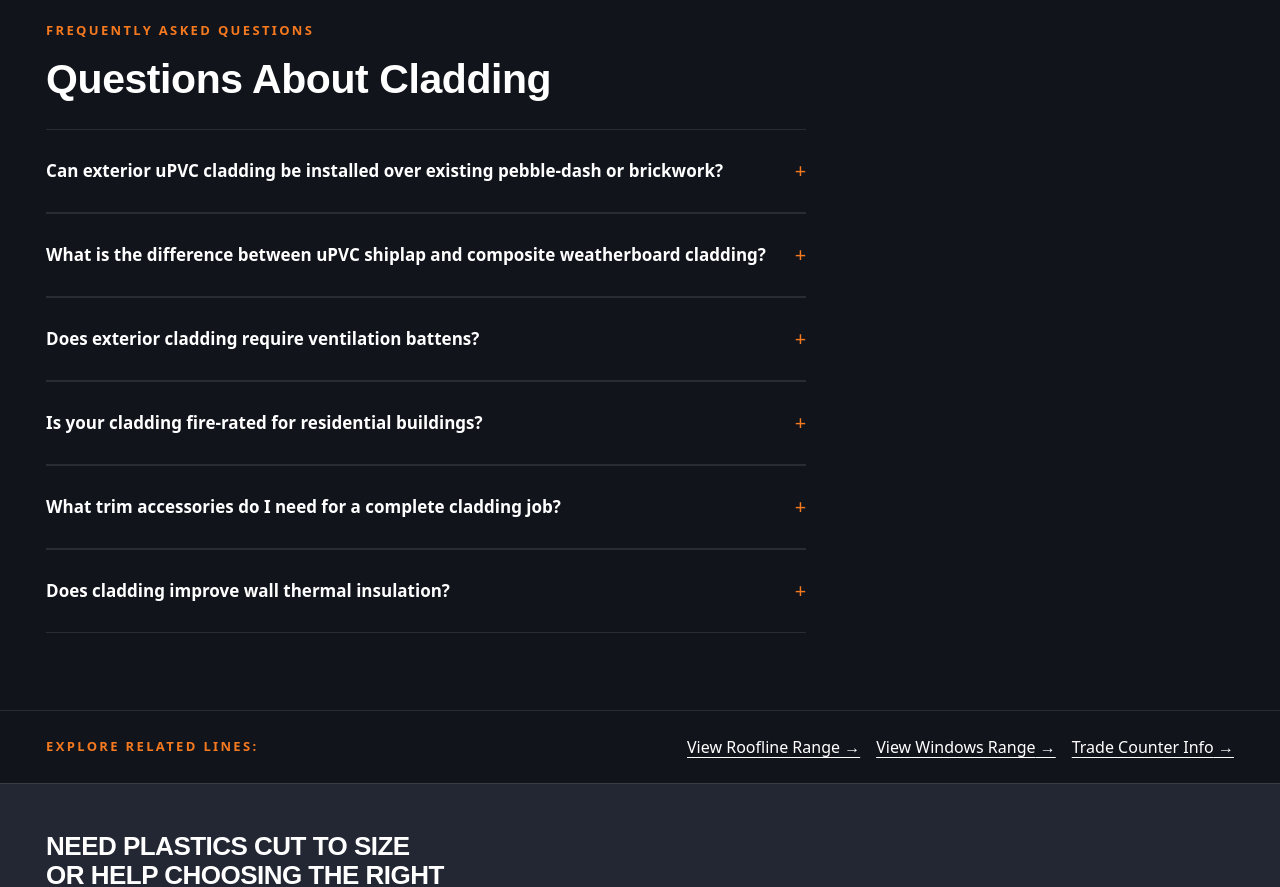
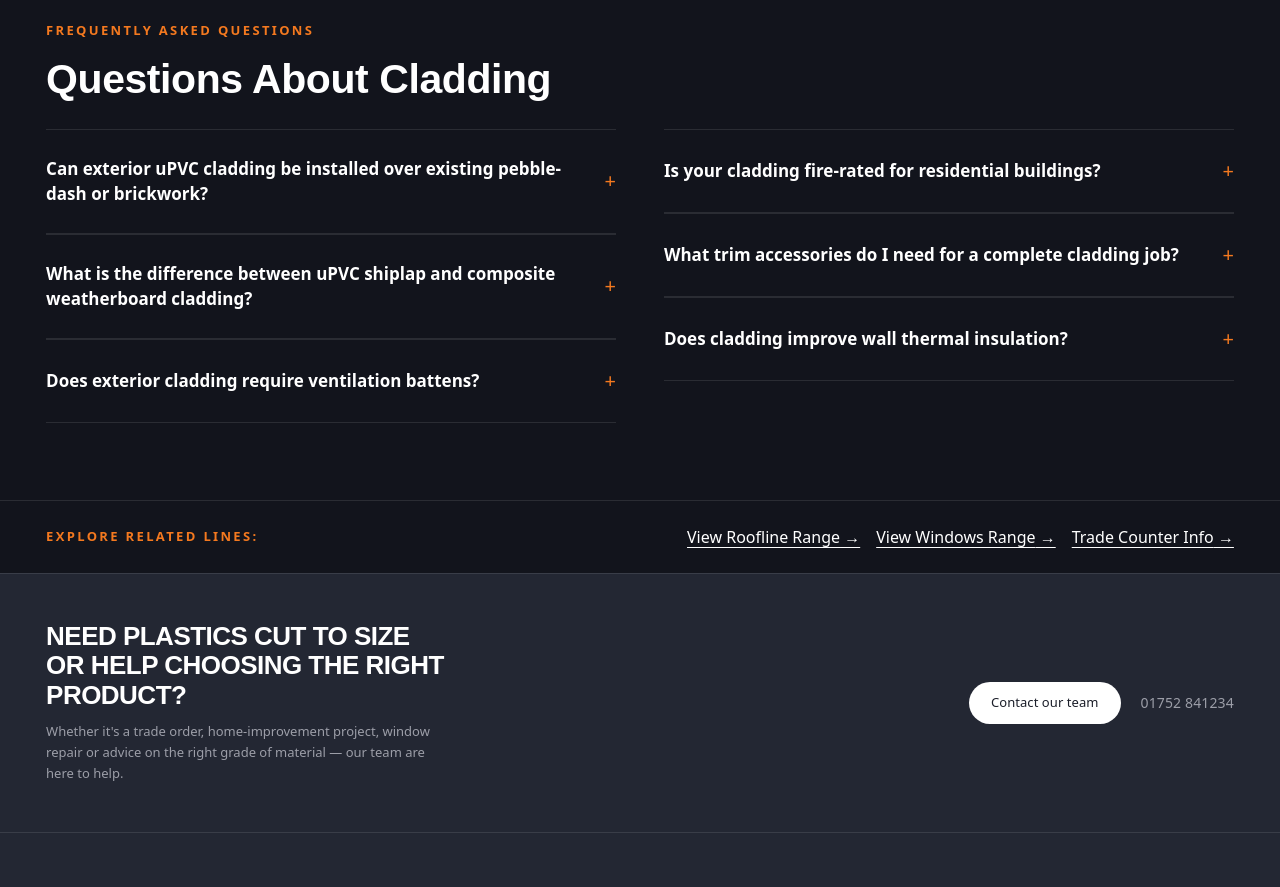
Before and after one commit to adambutcher321/tamar-plastics-website, a Next.js app: page /products/cladding/ in a window 1280 px wide. Shown: the part 3160-4047 px from the top of the page. Built offline with nearby package versions, Linux system fonts and the light colour scheme; a web font is replaced by a local one.

Commit message:
layout: balance product FAQ section into a 2-column grid (3 left, 3 right)

```diff
--- a/app/products/[slug]/product-detail.css
+++ b/app/products/[slug]/product-detail.css
@@ -217,10 +217,23 @@
   text-align: right;
 }
 
-/* ---------- FAQ: no card, thin top-border rows ---------- */
+/* ---------- FAQ: 2-column balanced grid layout ---------- */
+
+.pd-faq-grid {
+  display: grid;
+  grid-template-columns: 1fr;
+  gap: 0 48px;
+  width: 100%;
+}
+
+@media (min-width: 900px) {
+  .pd-faq-grid {
+    grid-template-columns: 1fr 1fr;
+  }
+}
 
 .pd-faq-list {
-  max-width: 760px;
+  width: 100%;
 }
 
 .pd-faq-row {
--- a/components/products/ProductFAQSection.tsx
+++ b/components/products/ProductFAQSection.tsx
@@ -7,18 +7,25 @@ import type { Faq } from '@/content/content-types';
 export function ProductFAQSection({ faqs }: { faqs: Faq[] }) {
   const [openIndex, setOpenIndex] = useState<number | null>(null);
 
+  // Split FAQs evenly into 2 columns (3 on left, 3 on right) to balance the page layout
+  const mid = Math.ceil(faqs.length / 2);
+  const leftFaqs = faqs.slice(0, mid);
+  const rightFaqs = faqs.slice(mid);
+
   return (
+    <div className="pd-faq-grid">
       <div className="pd-faq-list">
-      {faqs.map((faq, index) => {
-        const isOpen = openIndex === index;
+        {leftFaqs.map((faq, index) => {
+          const globalIndex = index;
+          const isOpen = openIndex === globalIndex;
           return (
-          <Reveal key={faq.question} delayMs={index * 80}>
+            <Reveal key={faq.question} delayMs={index * 60}>
               <div className="pd-faq-row">
                 <button
                   type="button"
                   className="pd-faq-trigger"
                   aria-expanded={isOpen}
-                onClick={() => setOpenIndex(isOpen ? null : index)}
+                  onClick={() => setOpenIndex(isOpen ? null : globalIndex)}
                 >
                   <span className="pd-faq-question">{faq.question}</span>
                   <span className="pd-faq-plus" aria-hidden="true">
@@ -31,5 +38,31 @@ export function ProductFAQSection({ faqs }: { faqs: Faq[] }) {
           );
         })}
       </div>
+
+      <div className="pd-faq-list">
+        {rightFaqs.map((faq, index) => {
+          const globalIndex = mid + index;
+          const isOpen = openIndex === globalIndex;
+          return (
+            <Reveal key={faq.question} delayMs={(mid + index) * 60}>
+              <div className="pd-faq-row">
+                <button
+                  type="button"
+                  className="pd-faq-trigger"
+                  aria-expanded={isOpen}
+                  onClick={() => setOpenIndex(isOpen ? null : globalIndex)}
+                >
+                  <span className="pd-faq-question">{faq.question}</span>
+                  <span className="pd-faq-plus" aria-hidden="true">
+                    +
+                  </span>
+                </button>
+                {isOpen && <p className="pd-faq-answer">{faq.answer}</p>}
+              </div>
+            </Reveal>
+          );
+        })}
+      </div>
+    </div>
   );
 }
```
Lines whose indentation alone changed are shown as unchanged.
